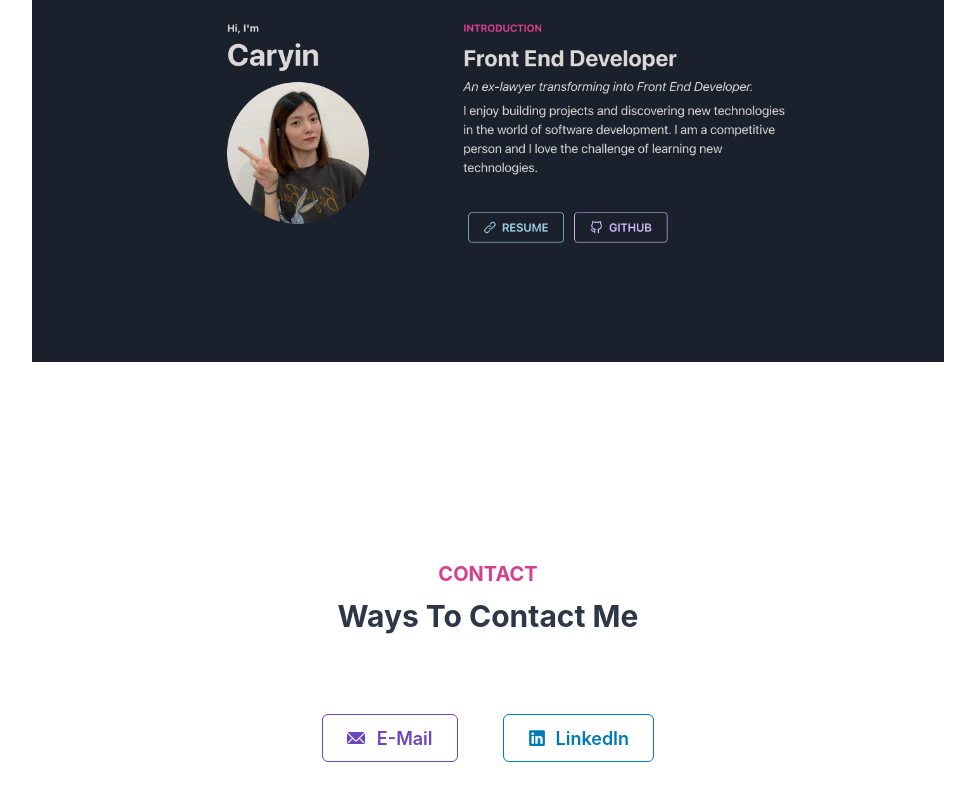
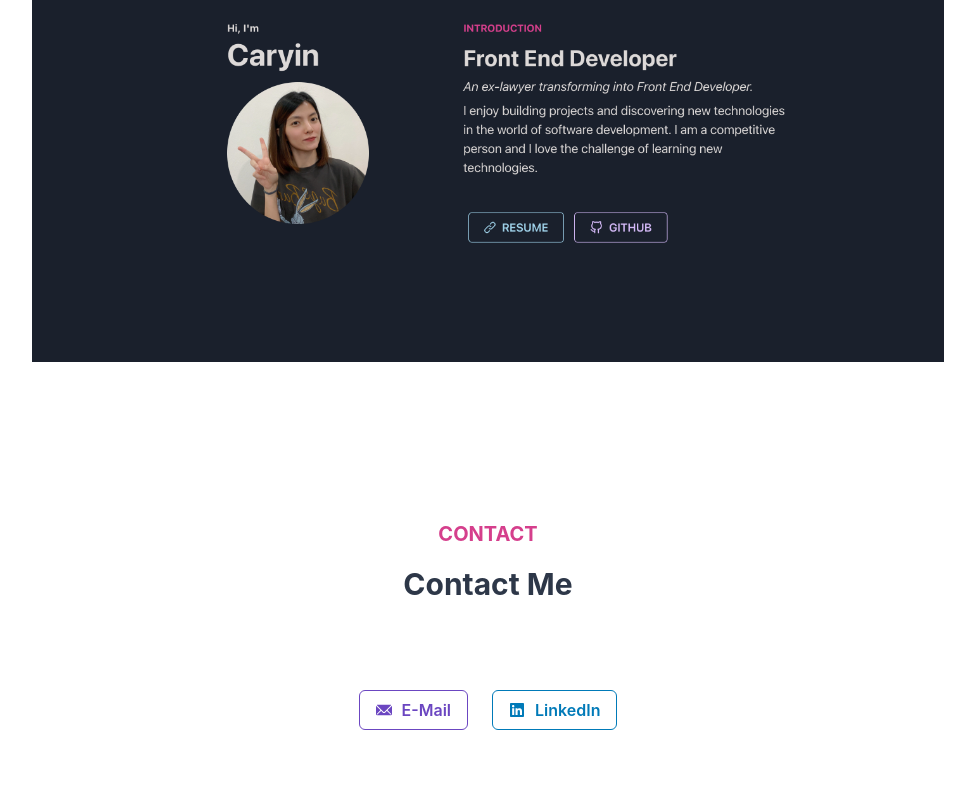
Before and after one commit to Caryin/personal-portfolio, a React (Create React App) app: page / in a window 1280 px wide. Shown: the part 1123-1923 px from the top of the page, without its empty margins (152-1127 px from the left). Built offline with nearby package versions, Linux system fonts and the light colour scheme.

Commit message:
refactor contact

```diff
--- a/src/components/Contact.js
+++ b/src/components/Contact.js
@@ -2,14 +2,13 @@ import React from 'react';
 
 //chakraUI
 import {
-  Container,
   Heading,
-  Stack,
   HStack,
   Button,
   Link,
   Icon,
   useColorModeValue,
+  VStack,
 } from '@chakra-ui/react';
 
 //chakraUI-icon
@@ -20,31 +19,43 @@ const Contact = () => {
   const fontColor = useColorModeValue('gray.700', 'rgb(221, 217, 216)');
 
   return (
-    <Container maxW='container.lg' id='contact' p={10}>
+    <VStack id='contact' pb={32}>
       <Heading size='md' color='pink.500' textAlign='center' pt={20}>
         CONTACT
       </Heading>
       <Heading color={fontColor} size='lg' textAlign='center' pt={3}>
-        Ways To Contact Me
+        Contact Me
       </Heading>
 
-      <Stack py={[7, 10, 20]} alignItems='center'>
-        <HStack spacing='45px'>
-          <Link isExternal href='mailto:yeecaryin@gmail.com'>
-            <Button size='lg' colorScheme='purple' variant='outline'>
-              <EmailIcon mr={3} />
+      <HStack
+        py={[7, 10, 20]}
+        alignItems='center'
+        // w="full"
+        gap={[2, 4]}
+        justifyContent={['space-around', 'center']}
+      >
+        <Button
+          as={Link}
+          isExternal
+          href='mailto:yeecaryin@gmail.com'
+          colorScheme='purple'
+          variant='outline'
+        >
+          <EmailIcon mr='10px' />
           E-Mail
         </Button>
-          </Link>
-          <Link isExternal href='https://www.linkedin.com/in/caryinyee/'>
-            <Button size='lg' colorScheme='telegram' variant='outline'>
+        <Button
+          as={Link}
+          isExternal
+          href='https://www.linkedin.com/in/caryinyee/'
+          colorScheme='telegram'
+          variant='outline'
+        >
           <Icon as={FaLinkedin} mr='10px' />
           LinkedIn
         </Button>
-          </Link>
       </HStack>
-      </Stack>
-    </Container>
+    </VStack>
   );
 };
 
```
Lines whose indentation alone changed are shown as unchanged.
